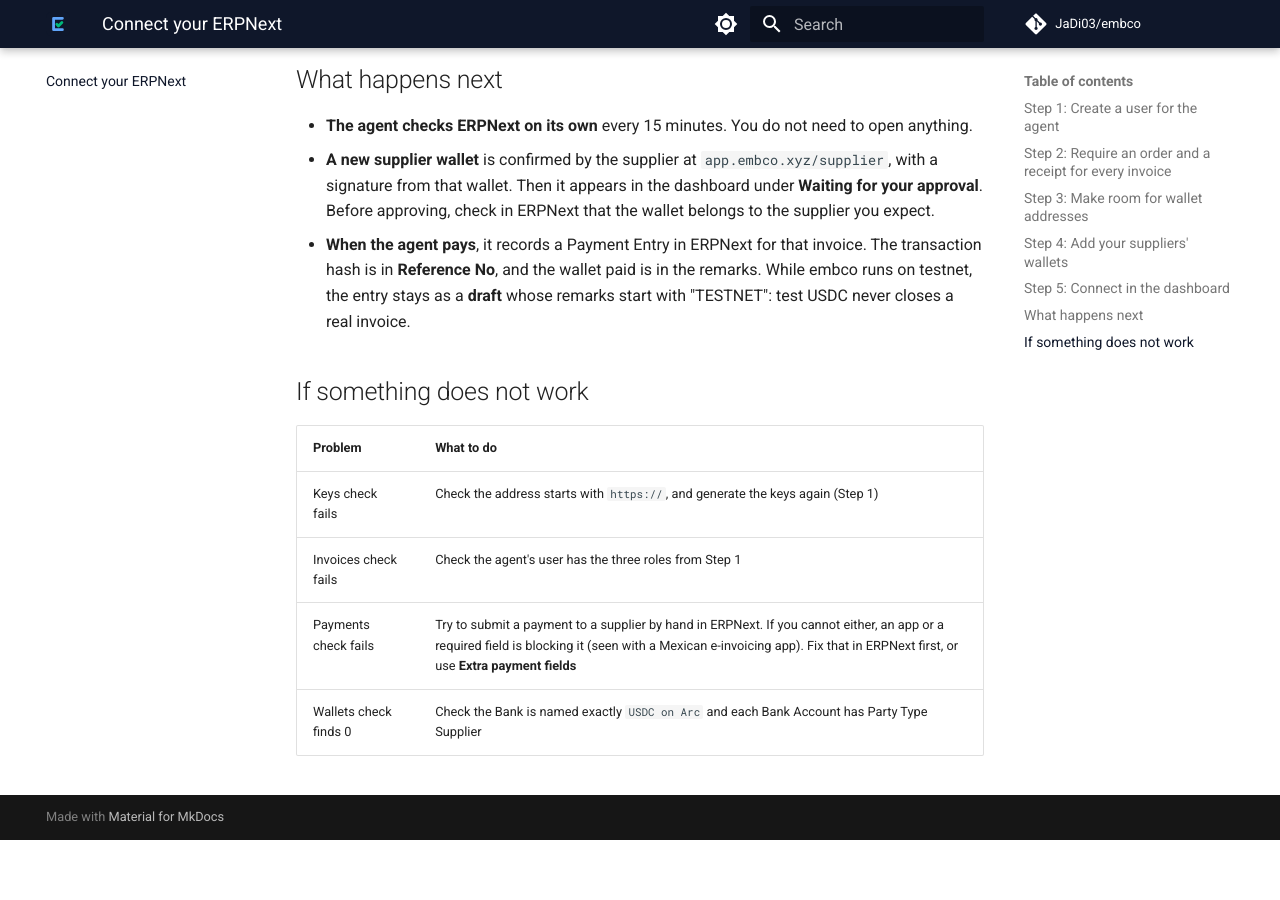
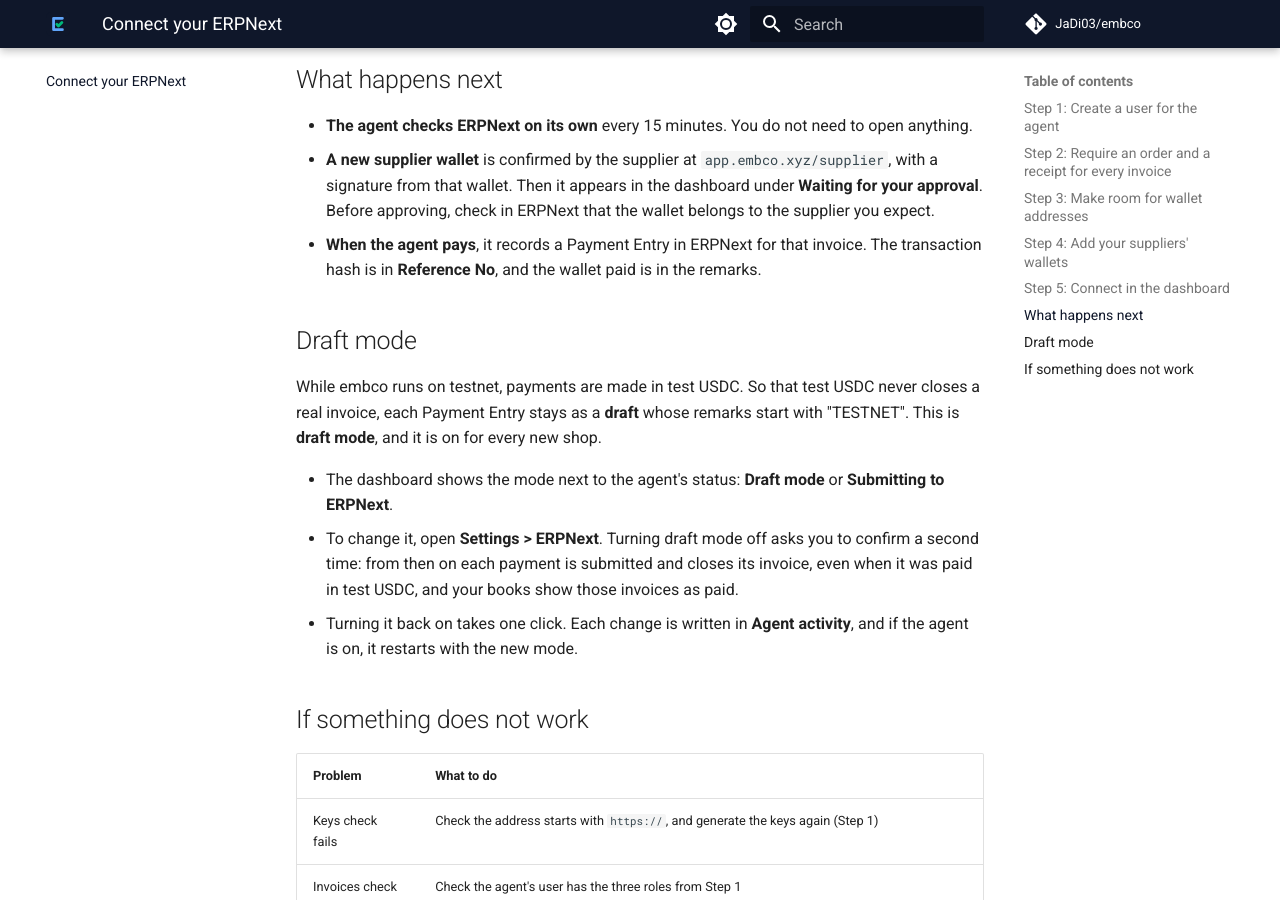
Before and after one commit to JaDi03/embco, an MkDocs documentation site: the page built from docs/connect.md, in a window 1280 px wide and 900 px high, scrolled down 3063 px. Built offline with MkDocs 1.6.1 and Material for MkDocs 9.7.7, drawn with Linux system fonts in a browser that asks for light colours; comment, search, counter and statistics services are not loaded; before the commit the page ends 3903 px from its top, so only the background shows below that.

Commit message:
docs: explain draft mode for shop owners and the command line

```diff
--- a/docs/connect.md
+++ b/docs/connect.md
@@ -104,9 +104,21 @@
   approval**. Before approving, check in ERPNext that the wallet belongs to the supplier you
   expect.
 - **When the agent pays**, it records a Payment Entry in ERPNext for that invoice. The
-  transaction hash is in **Reference No**, and the wallet paid is in the remarks. While embco
-  runs on testnet, the entry stays as a **draft** whose remarks start with "TESTNET": test USDC
-  never closes a real invoice.
+  transaction hash is in **Reference No**, and the wallet paid is in the remarks.
+
+## Draft mode
+
+While embco runs on testnet, payments are made in test USDC. So that test USDC never closes a
+real invoice, each Payment Entry stays as a **draft** whose remarks start with "TESTNET". This
+is **draft mode**, and it is on for every new shop.
+
+- The dashboard shows the mode next to the agent's status: **Draft mode** or **Submitting to
+  ERPNext**.
+- To change it, open **Settings > ERPNext**. Turning draft mode off asks you to confirm a second
+  time: from then on each payment is submitted and closes its invoice, even when it was paid in
+  test USDC, and your books show those invoices as paid.
+- Turning it back on takes one click. Each change is written in **Agent activity**, and if the
+  agent is on, it restarts with the new mode.
 
 ## If something does not work
 
```
Also changed, not shown: docs/cli.md (+1 -0 lines).
